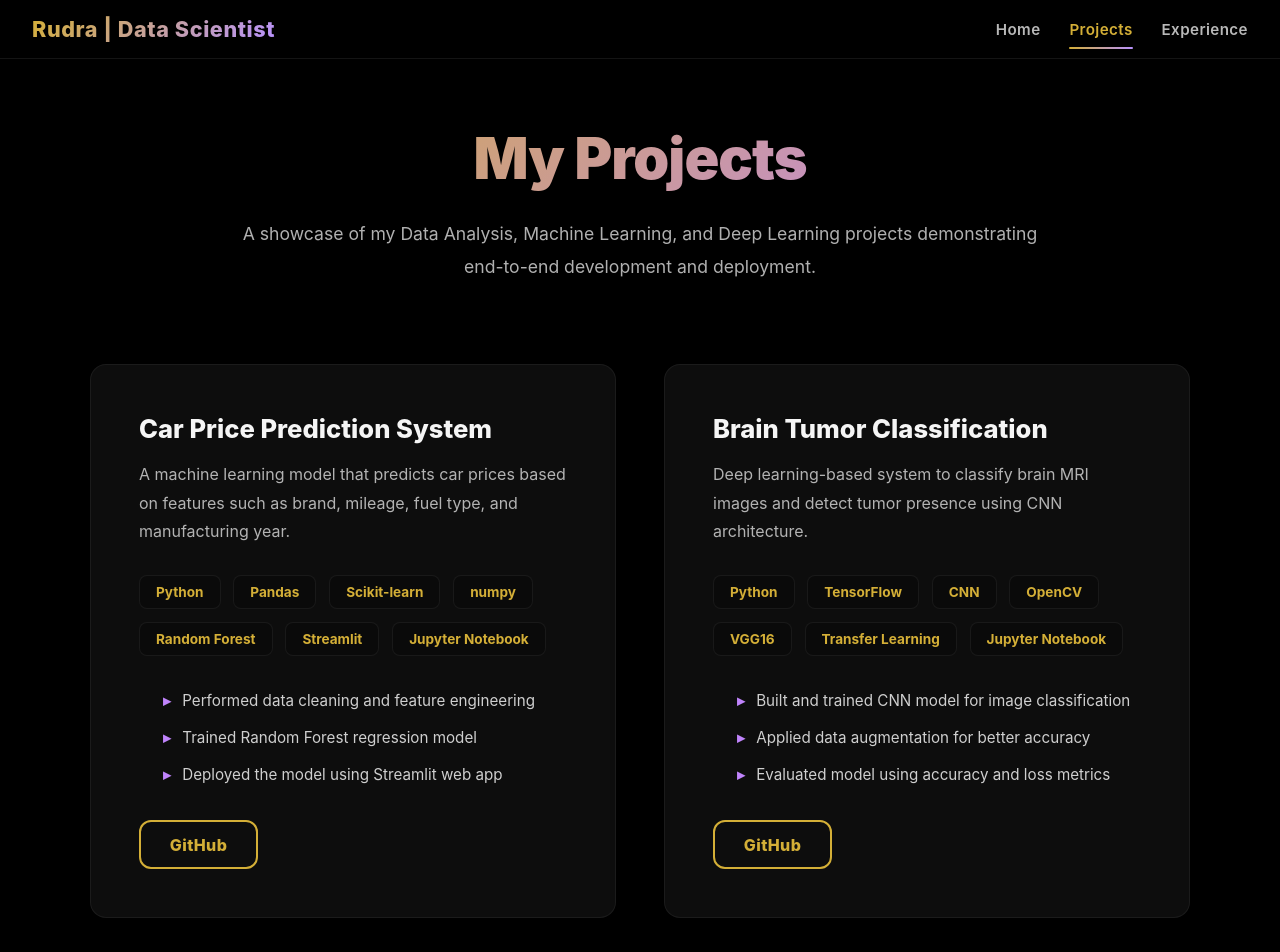
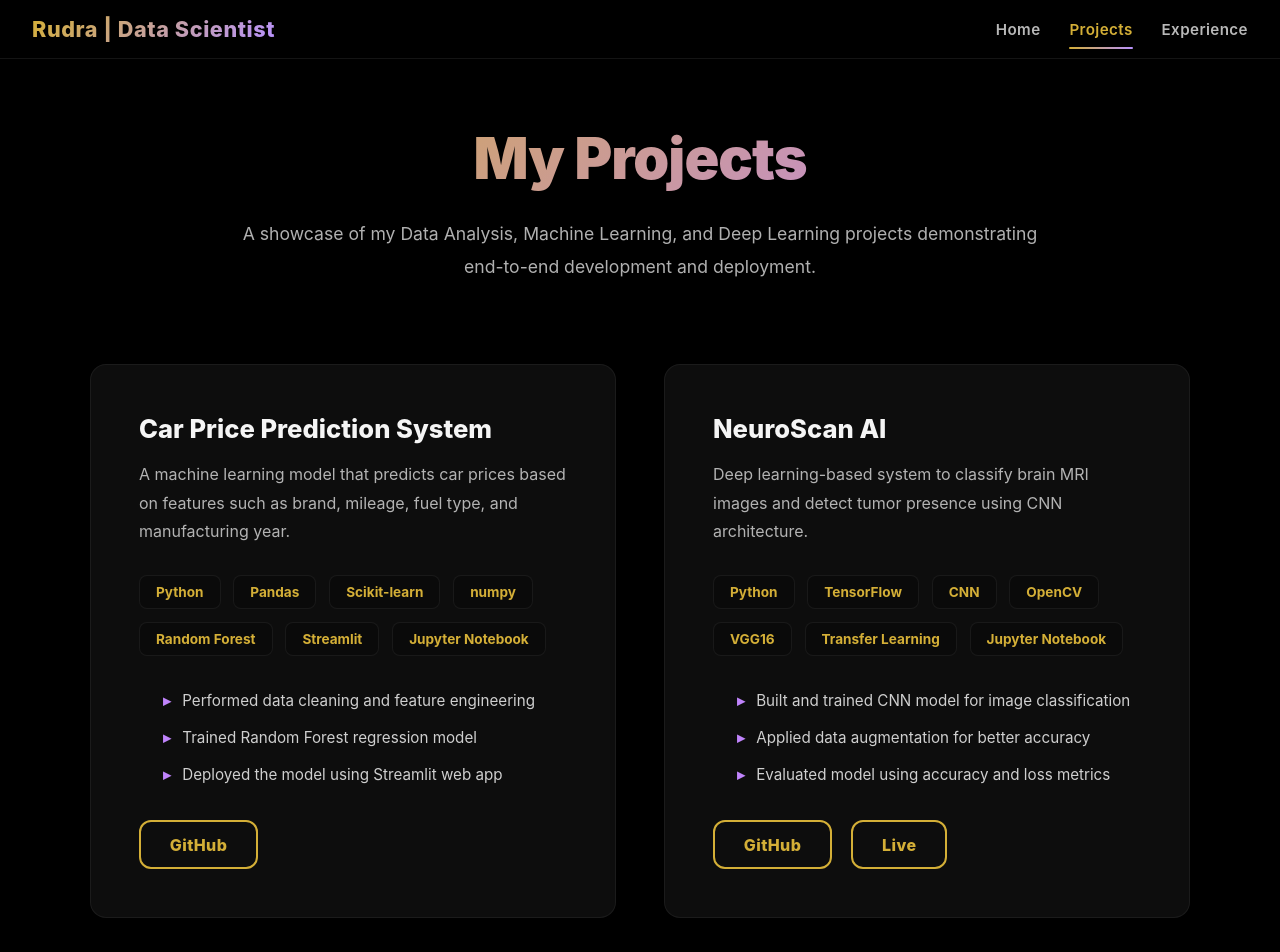
Before and after one commit to RudraBhagat/Portfolio, a React (Create React App) app: page /projects in a window 1280 px wide. Shown: the top 952 px of the page. Built offline with nearby package versions, Linux system fonts and the light colour scheme.

Commit message:
Adding live link of NeuroScan

```diff
--- a/src/pages/Projects.js
+++ b/src/pages/Projects.js
@@ -51,7 +51,7 @@ function Projects() {
         {/* Project 2 */}
         <div className="project-card">
           <div>
-            <h3>Brain Tumor Classification</h3>
+            <h3>NeuroScan AI</h3>
             <p className="project-desc">
               Deep learning-based system to classify brain MRI images and detect
               tumor presence using CNN architecture.
@@ -76,6 +76,7 @@ function Projects() {
 
           <div className="project-links">
             <a href="https://github.com/RudraBhagat/Brain_Tumor_Detection" target="_blank" rel="noreferrer">GitHub</a>
+            <a href="https://neuroscan-ai-zcnt.onrender.com/" target="_blank" rel="noreferrer">Live</a>
           </div>
         </div>
 
```
